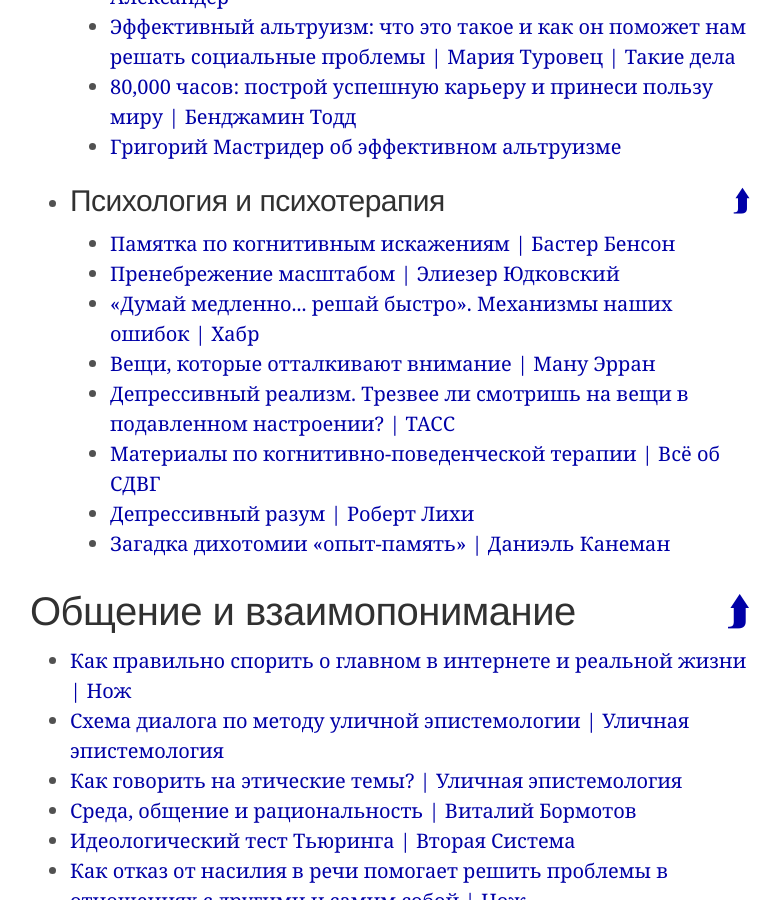
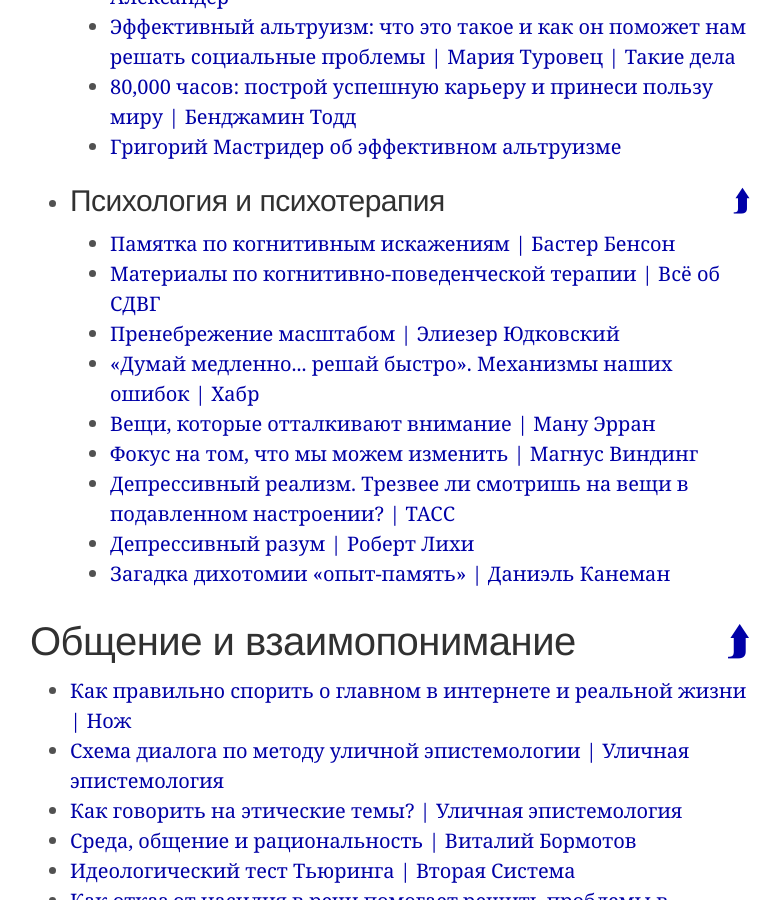
Before and after one commit to ReducingSuffering/reducingsuffering.github.io, a Jekyll site: the page built from index.md, in a window 1280 px wide and 900 px high, scrolled down 7230 px. Shown: the whole window, without its empty margins (250-1031 px from the left). Built offline with Jekyll 4.4.1, drawn with Linux system fonts in a browser that asks for light colours.

Commit message:
tag, list

```diff
--- a/_lists/rationality.html
+++ b/_lists/rationality.html
@@ -47,11 +47,12 @@
   mark: Рациональность_Психология_и_психотерапия
   nodes:
   - 359 # Памятка по когнитивным искажениям — Бастер Бенсон
+  - 352 # Материалы по когнитивно-поведенческой терапии
   - 143 # Пренебрежение масштабом — Элиезер Юдковский
-  - 399 # Даниель Канеман: «Думай медленно... Решай быстро». Механизмы наших ошибок (обзор) — Productivity Insmarke
+  - 399 # Даниель Канеман: «Думай медленно... Решай быстро». Механизмы наших ошибок (обзор) — Productivity Inside
   - 57 # Вещи, которые отталкивают внимание — Ману Эрран
+  - 597 # Фокус на том, что мы способны изменить — Магнус Виндинг
   - 511 # Депрессивный реализм. Трезвее ли смотришь на вещи в подавленном настроении? — ТАСС Наука
-  - 352 # Материалы по когнитивно-поведенческой терапии
   - 544 # Депрессивный разум — Роберт Лихи
   - 329 # Загадка дихотомии «опыт-память» — Даниэль Канеман
 ---
```
Also changed, not shown: _posts/wt/Переводы/Магнус Виндинг/2024-05-11-597.md (+1 -0 lines).
